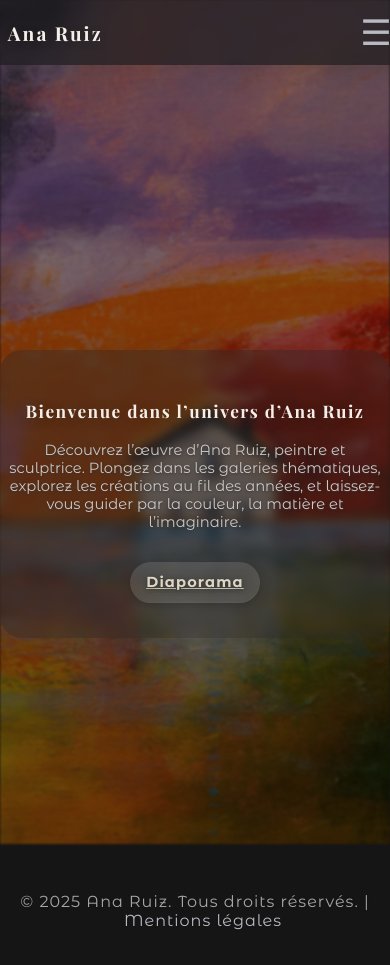
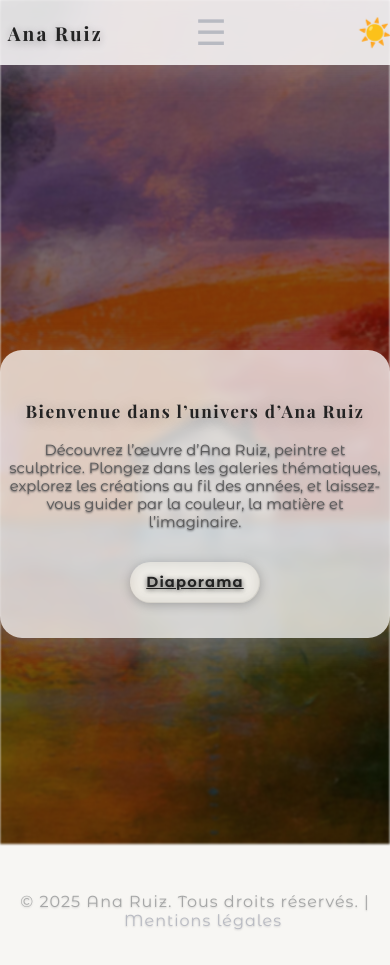
Before and after one commit to sebastiennadler/sebastiennadler.github.io, a plain HTML site: page index.html in a window 390 px wide. Drawn offline with nearby package versions, Linux system fonts and the light colour scheme.

Commit message:
Themes clairs et sombres.

```diff
--- a/css/style-modern.css
+++ b/css/style-modern.css
@@ -2,16 +2,41 @@
   Feuille de styles globale pour le site Ana Ruiz.
   Styles modernes, sobres, responsives, organisés par section (navigation, galeries, diaporama, etc.)
 */
+
+/* === Variables de thème === */
+:root {
+  --bg: #f7f6f3;
+  --bg-secondary: #fffdfa;
+  --text: #232323;
+  --text-secondary: #5a5a5a;
+  --navbar-bg: rgba(255,255,255,0.85);
+  --hero-bg: rgba(255,255,255,0.75);
+  --btn-bg: rgba(220, 210, 180, 0.18);
+  --btn-color: #232323;
+  --shadow: #bdbdbd44;
+}
+[data-theme="dark"] {
+  --bg: #151516;
+  --bg-secondary: #222228;
+  --text: #e9ecef;
+  --text-secondary: #cec9c4;
+  --navbar-bg: rgba(28, 28, 31, 0.70);
+  --hero-bg: rgba(38, 37, 41, 0.38);
+  --btn-bg: rgba(238, 233, 222, 0.15);
+  --btn-color: #ded6c2;
+  --shadow: #18101823;
+}
+
 html, /* ==== Styles généraux ==== */
 body {
   height: 100%;
   margin: 0;
   padding: 0;
   font-family: 'Montserrat Alternates', Arial, sans-serif;
-  background: #151516;
+  background: var(--bg);
   min-height: 100vh;
   box-sizing: border-box;
-  color: #e9ecef;
+  color: var(--text);
 }
 .background-slideshow {
   position: fixed;
@@ -39,11 +64,11 @@ body {
   display: flex;
   justify-content: space-between;
   align-items: center;
-  background: rgba(28, 28, 31, 0.70);
+  background: var(--navbar-bg);
   padding: 1rem 3vw;
   z-index: 10;
   backdrop-filter: blur(10px);
-  box-shadow: 0 8px 28px #14141424;
+  box-shadow: 0 8px 28px var(--shadow);
   animation: navbarFadeIn 1.1s;
 }
 @keyframes navbarFadeIn {
@@ -54,7 +79,7 @@ body {
   font-family: 'Playfair Display', serif;
   font-size: 2rem;
   letter-spacing: 2px;
-  color: #f4efe9;
+  color: var(--text);
   text-decoration: none;
   text-shadow: 0 2px 8px #1b1b1f55;
   transition: color 0.2s;
@@ -77,7 +102,7 @@ body {
   margin: 0; padding: 0;
 }
 .nav-links a {
-  color: #e9ecef;
+  color: var(--text);
   text-decoration: none;
   font-weight: 500;
   font-size: 1.05rem;
@@ -100,15 +125,16 @@ main {
   position: relative;
 }
 .hero {
-  background: rgba(38, 37, 41, 0.38);
+  background: var(--hero-bg);
   margin-top: 17vh;
   border-radius: 22px;
   padding: 3.5vw 7vw 3vw 7vw;
-  box-shadow: 0 6px 32px #18101823;
+  box-shadow: 0 6px 32px var(--shadow);
   text-align: center;
   max-width: 670px;
   backdrop-filter: blur(5px);
   animation: heroFadeIn 1.5s;
+  color: var(--text);
 }
 @keyframes heroFadeIn {
   from { opacity: 0; transform: translateY(30px);}
@@ -117,7 +143,7 @@ main {
 .hero h1 {
   font-family: 'Playfair Display', serif;
   font-size: 2.4rem;
-  color: #f4efe9;
+  color: var(--text);
   text-shadow: 0 2px 14px #22222844;
   margin-bottom: 1.1em;
   letter-spacing: 1.5px;
@@ -126,7 +152,7 @@ main {
 .hero p {
   font-size: 1.18rem;
   font-weight: 400;
-  color: #cec9c4;
+  color: var(--text-secondary);
   text-shadow: 0 1px 2px #34343ad1;
   margin-bottom: 2.1em;
 }
@@ -135,10 +161,10 @@ main {
   font-family: inherit;
   padding: 0.88rem 2.3rem;
   font-size: 1.13rem;
-  background: rgba(238, 233, 222, 0.15);
+  background: var(--btn-bg);
   border: none;
   border-radius: 32px;
-  color: #ded6c2;
+  color: var(--btn-color);
   text-shadow: 0 1px 5px #222c;
   font-weight: 700;
   backdrop-filter: blur(8px);
@@ -178,6 +204,20 @@ footer a:hover {
 }
 .fade-in { opacity: 0; transition: opacity 1.1s;}
 .fade-in.visible { opacity: 1;}
+/* Affichage du bouton thème */
+#theme-toggle {
+  background: none;
+  border: none;
+  font-size: 1.7rem;
+  cursor: pointer;
+  margin-left: 1.2em;
+  color: var(--text);
+  transition: color 0.2s;
+}
+#theme-toggle:focus {
+  outline: 2px solid #b8bac2;
+}
+
 /* Responsive */
 @media (max-width: 900px) {
   .hero { padding: 6vw 4vw; }
@@ -195,21 +235,19 @@ footer a:hover {
     display: none;
     flex-direction: column;
     gap: 0.2em;
-    background: rgba(28, 28, 31, 0.98);
+    background: var(--navbar-bg);
     position: absolute;
     top: 50px; right: 4vw; padding: 1.4em 1.6em; border-radius: 18px; box-shadow: 0 4px 28px #2c185d38;
   }
   .nav-links.show { display: flex; }
   .hamburger { display: block;}
-  #theme-toggle {
-    display: none !important;
-  }
 }
 @media (max-width: 420px) {
   .hero h1 { font-size: 1.08rem; }
   .hero p { font-size: 0.92rem;}
   .btn, .glass-btn { font-size: 0.91rem; padding: 0.7rem 1rem;}
 }
+
 .lightbox {
   display: none;
   position: fixed;
--- a/index.html
+++ b/index.html
@@ -28,7 +28,7 @@
       <li><a href="apropos.html">À propos</a></li>
       <li><a href="contact.html">Contact</a></li>
     </ul>
-    <button id="theme-toggle" aria-label="Changer de thème"></button>
+    <button id="theme-toggle" aria-label="Changer de thème">🌙</button>
   </nav>
 
 
@@ -64,6 +64,21 @@
     document.getElementById('menu-toggle').onclick = function() {
       document.querySelector('.nav-links').classList.toggle('show');
     };
+
+    // Thème clair/sombre
+    const themeToggle = document.getElementById('theme-toggle');
+    function setTheme(theme) {
+      document.documentElement.setAttribute('data-theme', theme);
+      themeToggle.textContent = theme === 'dark' ? '🌙' : '☀️';
+      localStorage.setItem('theme', theme);
+    }
+    themeToggle.onclick = function() {
+      const current = document.documentElement.getAttribute('data-theme') === 'dark' ? 'light' : 'dark';
+      setTheme(current);
+    };
+    // Initialisation au chargement
+    const savedTheme = localStorage.getItem('theme') || 'light';
+    setTheme(savedTheme);
   </script>
 </body>
 </html>
```
